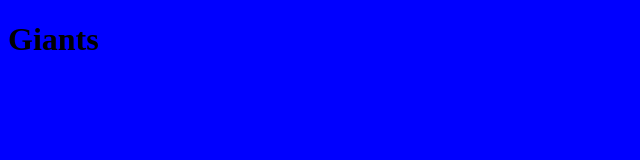
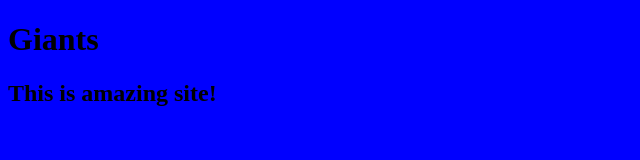
Before and after one commit to shone23/robofriend, a plain HTML site: page index.html in a window 1280 px wide. Shown: the whole page, without its empty margins (0-640 px from the left). Drawn offline with Linux system fonts and the light colour scheme.

Commit message:
add subtitle

```diff
--- a/index.html
+++ b/index.html
@@ -8,5 +8,6 @@
 </head>
 <body>
     <h1>Giants</h1>
+    <h2>This is amazing site!</h2>
 </body>
 </html>
```
